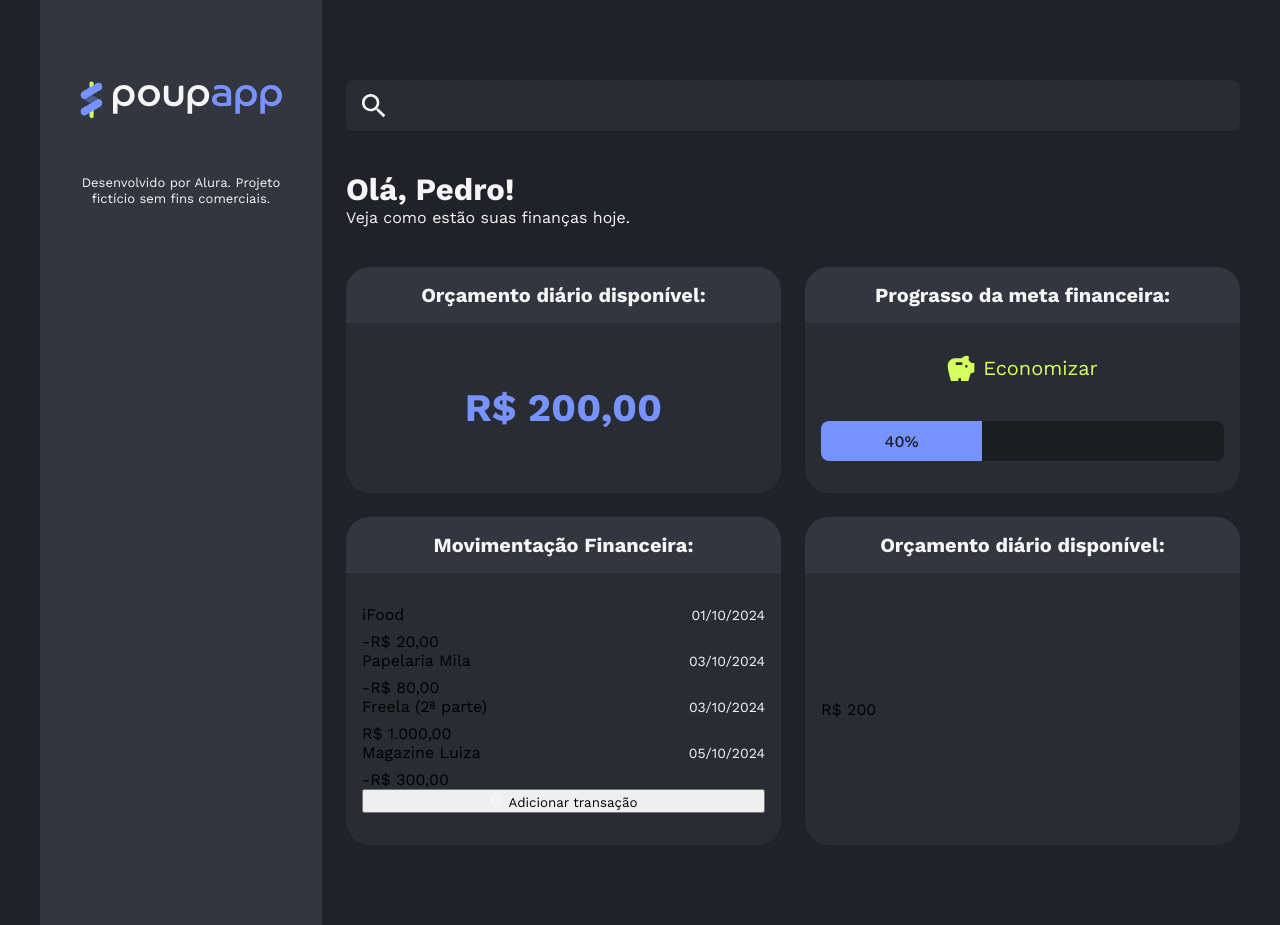
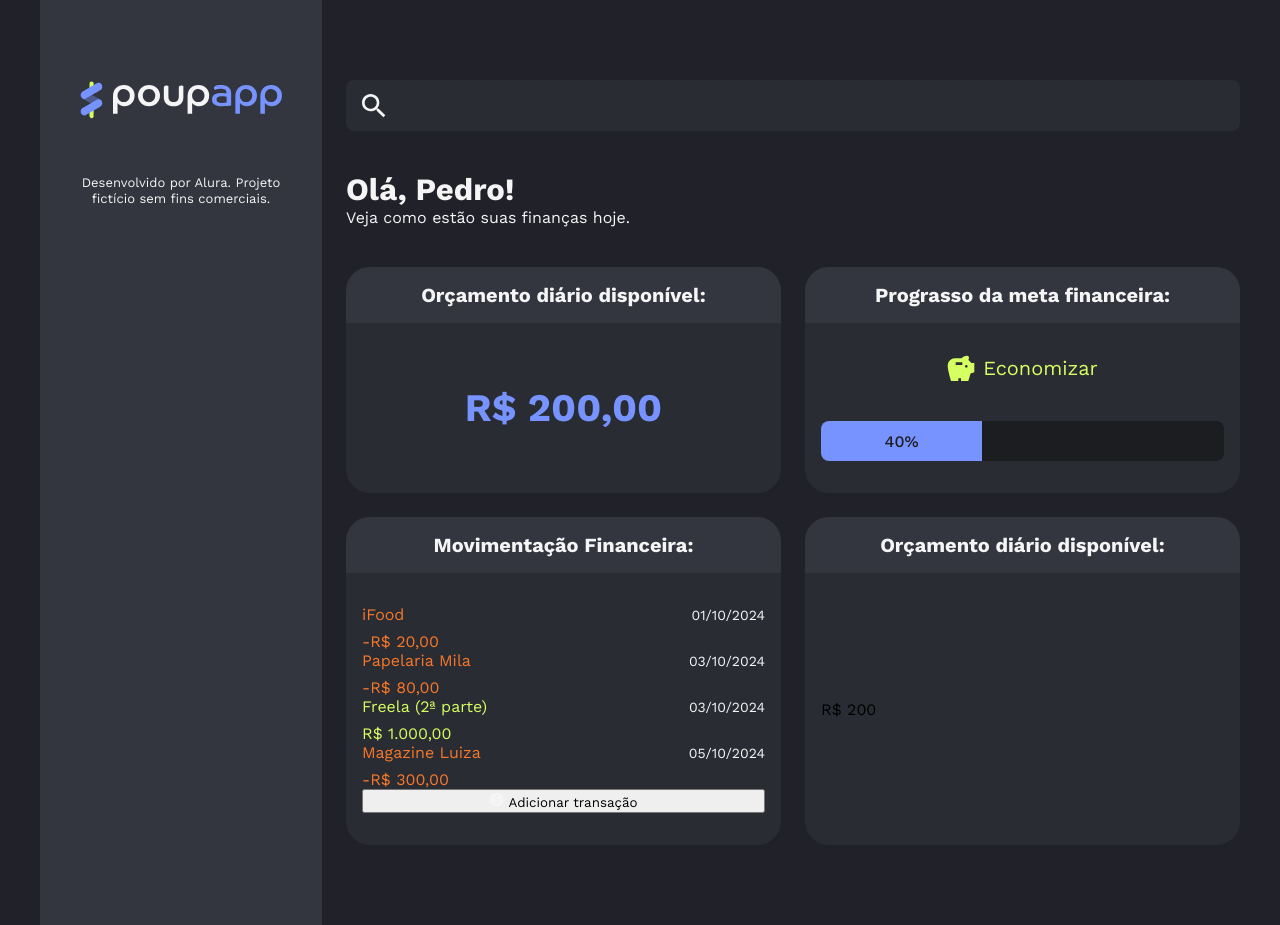
Before and after one commit to pedrohg99/poupapp, a React (Vite) app: page / in a window 1280 px wide. Built offline with nearby package versions, Linux system fonts and the light colour scheme.

Commit message:
Adiciona condicional de cor ao TransactionItem

```diff
--- a/src/components/TransactionItem/index.jsx
+++ b/src/components/TransactionItem/index.jsx
@@ -4,9 +4,11 @@ const formater = new Intl.NumberFormat("pt-BR", { style: "currency", currency: "
 
 export const TransactionItem = ({ item }) => {
 
+    const detailsAddicionalClassName = item.value >= 0 ? styles.income : styles.expense
+
     return (
         <div className={styles.transaction}>
-            <div className={styles.details}>
+            <div className={[styles.details, detailsAddicionalClassName].join(' ')}>
                 <p>{item.description}</p>
                 <p>{formater.format(item.value)}</p>
             </div>
```
